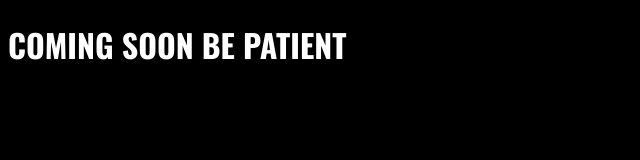
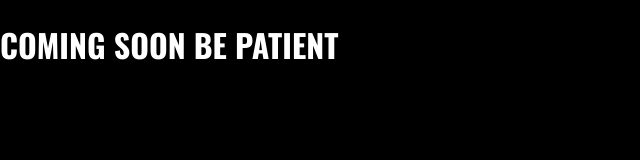
Before and after one commit to maglovskiNenad/nesa.github.io, a plain HTML site: page index.html in a window 1280 px wide. Shown: the whole page, without its empty margins (0-640 px from the left). Drawn offline with nearby package versions, Linux system fonts and the light colour scheme.

Commit message:
Update main.css

```diff
--- a/main.css
+++ b/main.css
@@ -1,5 +1,8 @@
 body {
-  background-color: black;
-  color: white;
-  font-family: "Oswald", sans-serif;
+    width:100%;
+    margin:0;
+    padding:0;
+    background-color: black;
+    color: white;
+    font-family: "Oswald", sans-serif;
 }
```
